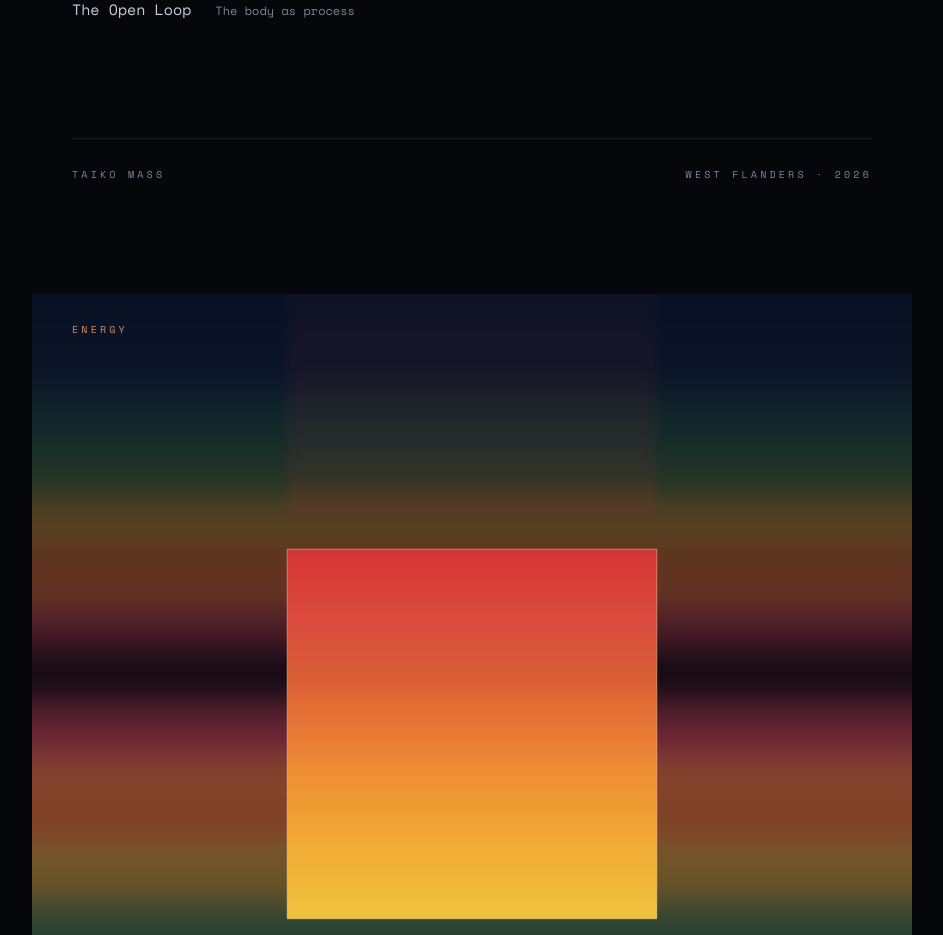
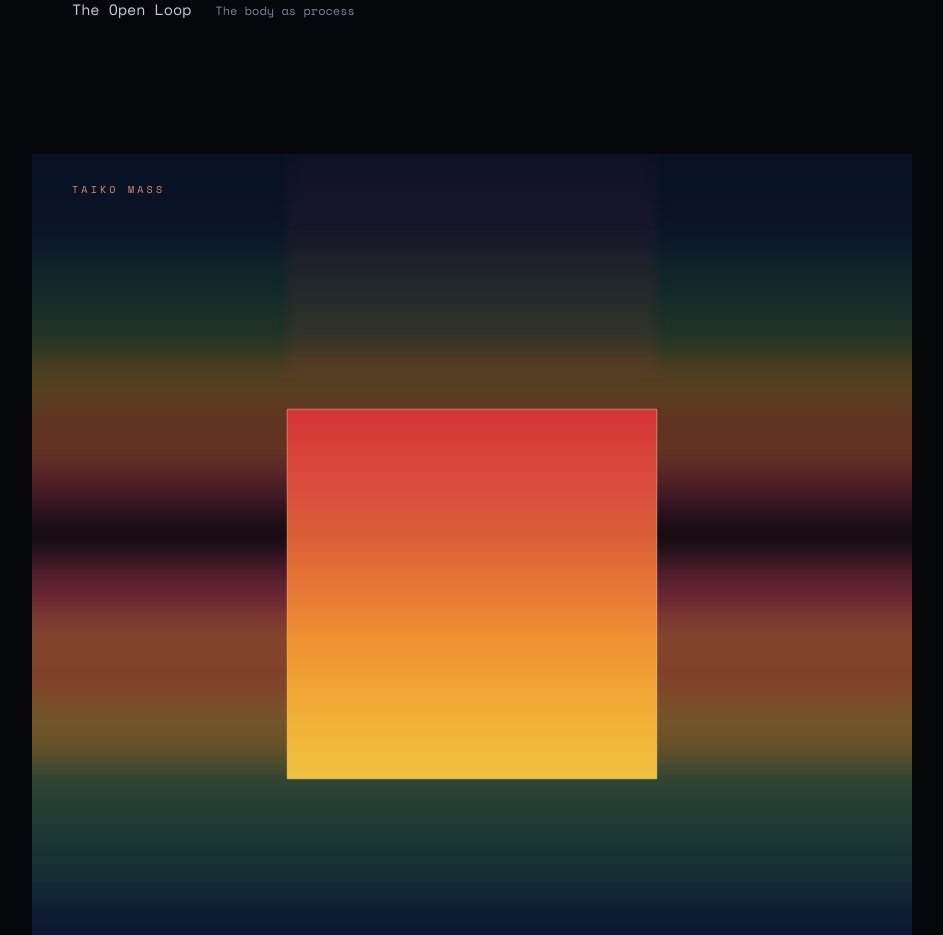
Before and after one commit to OS2177/taiko-mass, a React (Vite) app: page / in a window 1280 px wide. Shown: the part 1700-2635 px from the top of the page, without its empty margins (168-1111 px from the left). Built offline with nearby package versions, Linux system fonts and the light colour scheme.

Commit message:
Relabel footer field to Taiko Mass; remove West Flanders footer line

```diff
--- a/src/TaikoMassSite.jsx
+++ b/src/TaikoMassSite.jsx
@@ -497,11 +497,6 @@ export default function TaikoMassSite() {
             <span className="arr" style={{ fontSize:13 }}>→</span>
           </a>
         ))}
-
-        <div style={{ marginTop:"12vh", display:"flex", justifyContent:"space-between", borderTop:"1px solid rgba(125,133,150,0.14)", paddingTop:28 }}>
-          <span className="lbl">Taiko Mass</span>
-          <span className="lbl">West Flanders · {new Date().getFullYear()}</span>
-        </div>
       </main>
 
       {/* ENERGY — a second square field, mirrored, hot "sun" palette. */}
@@ -512,7 +507,7 @@ export default function TaikoMassSite() {
             <div style={{ width:"100%", height:"100%", transform:"scaleY(-1)" }}>
               <FieldSquare palette="sun" />
             </div>
-            <div className="lbl" style={{ position:"absolute", top:28, left:40, color:C.ember, pointerEvents:"none" }}>Energy</div>
+            <div className="lbl" style={{ position:"absolute", top:28, left:40, color:C.ember, pointerEvents:"none" }}>Taiko&nbsp;Mass</div>
           </div>
         </div>
       </section>
```
